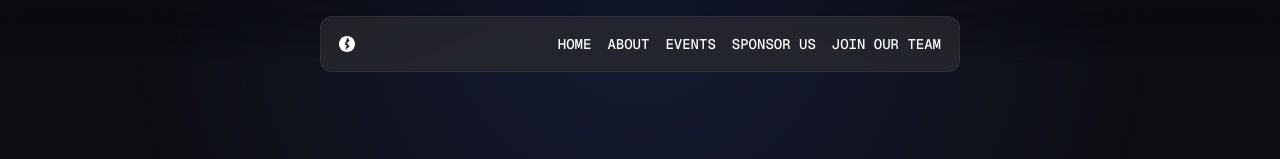
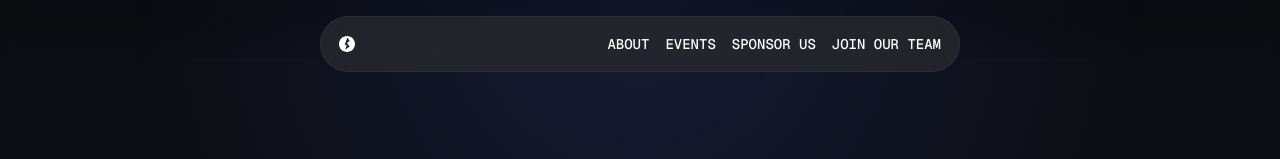
Before and after one commit to sfusurge/surge_website, a Next.js app: page / in a window 1280 px wide. Shown: the top 159 px of the page. Built offline with nearby package versions, Linux system fonts and the light colour scheme.

Commit message:
nav style changes
made nav more rounded to fit with other style elements

```diff
--- a/src/components/Nav.tsx
+++ b/src/components/Nav.tsx
@@ -47,8 +47,8 @@ export default function NavBar() {
       <div
       ref={navRef}
         className={` ${
-          isOpen ? "h-[23rem]" : "h-[3.5rem]"
-        } mx-auto  bg-raised/80 border border-white/5 transition-all duration-300  mt-4 backdrop-blur-md rounded-xl overflow-hidden flex flex-col sm:flex-row sm:justify-between p-4 max-w-[40rem] z-[1000]`}
+          isOpen ? " rounded-3xl h-[23rem]" : "rounded-[32px]  h-[3.5rem]"
+        } mx-auto  bg-raised/80  border border-white/5 transition-all duration-300  mt-4 backdrop-blur-md  overflow-hidden flex flex-col sm:flex-row sm:justify-between p-4 max-w-[40rem] z-[1000]`}
       >
         <ul className={` flex w-full sm:w-auto items-center  `}>
           {/* surge logo */}
@@ -109,11 +109,6 @@ export default function NavBar() {
         {/* content box for nav links */}
         <div className="flex justify-center sm:justify-normal">
           <ul className="flex flex-col sm:flex-row sm:gap-4  gap-6 font-GeistMono mt-8 sm:mt-0 items-center uppercase">
-            <li>
-              <Link className="link" href="/">
-                Home
-              </Link>
-            </li>
             <li>
               <Link className="link" href="/about">
                 About
```
